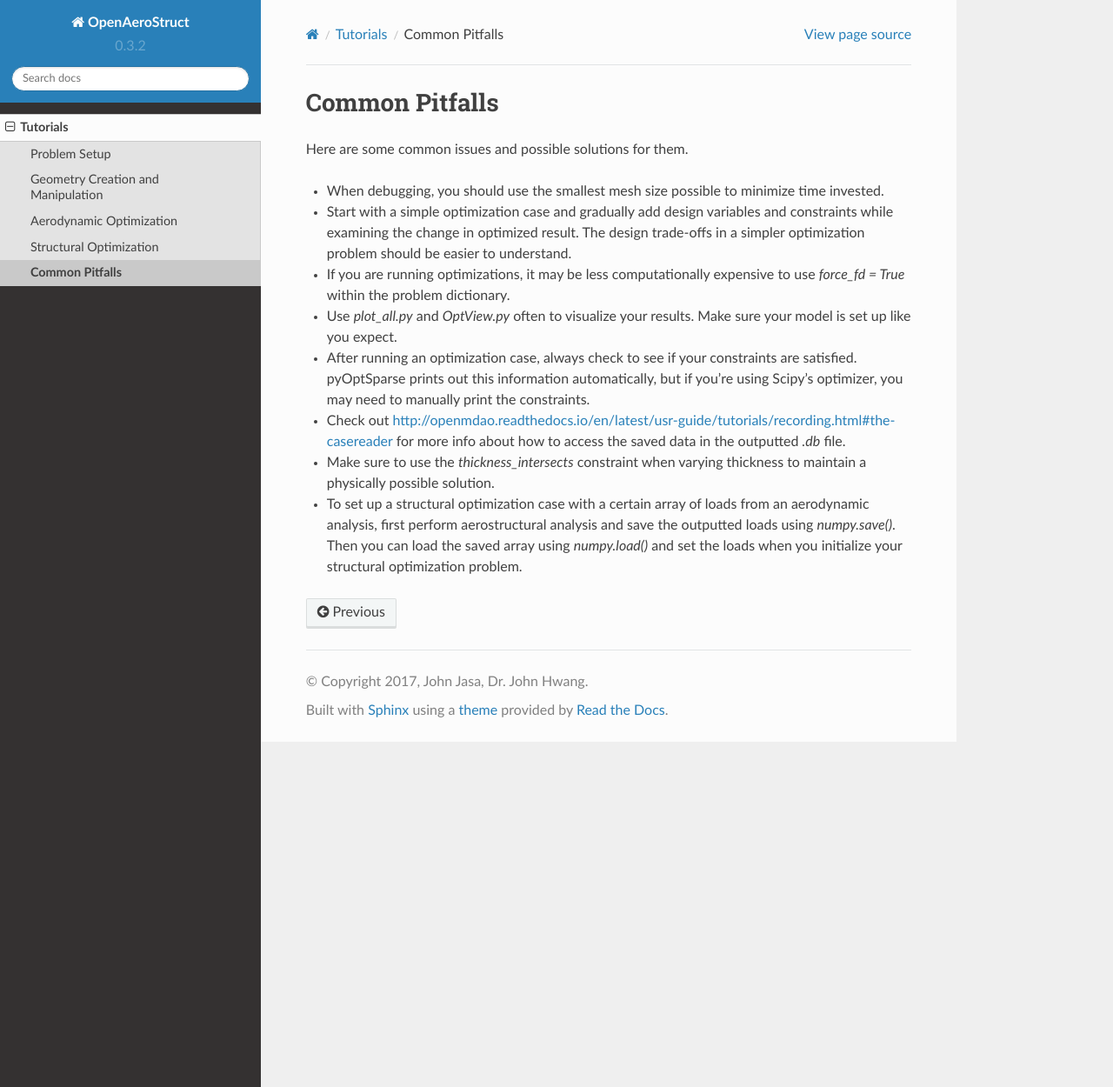
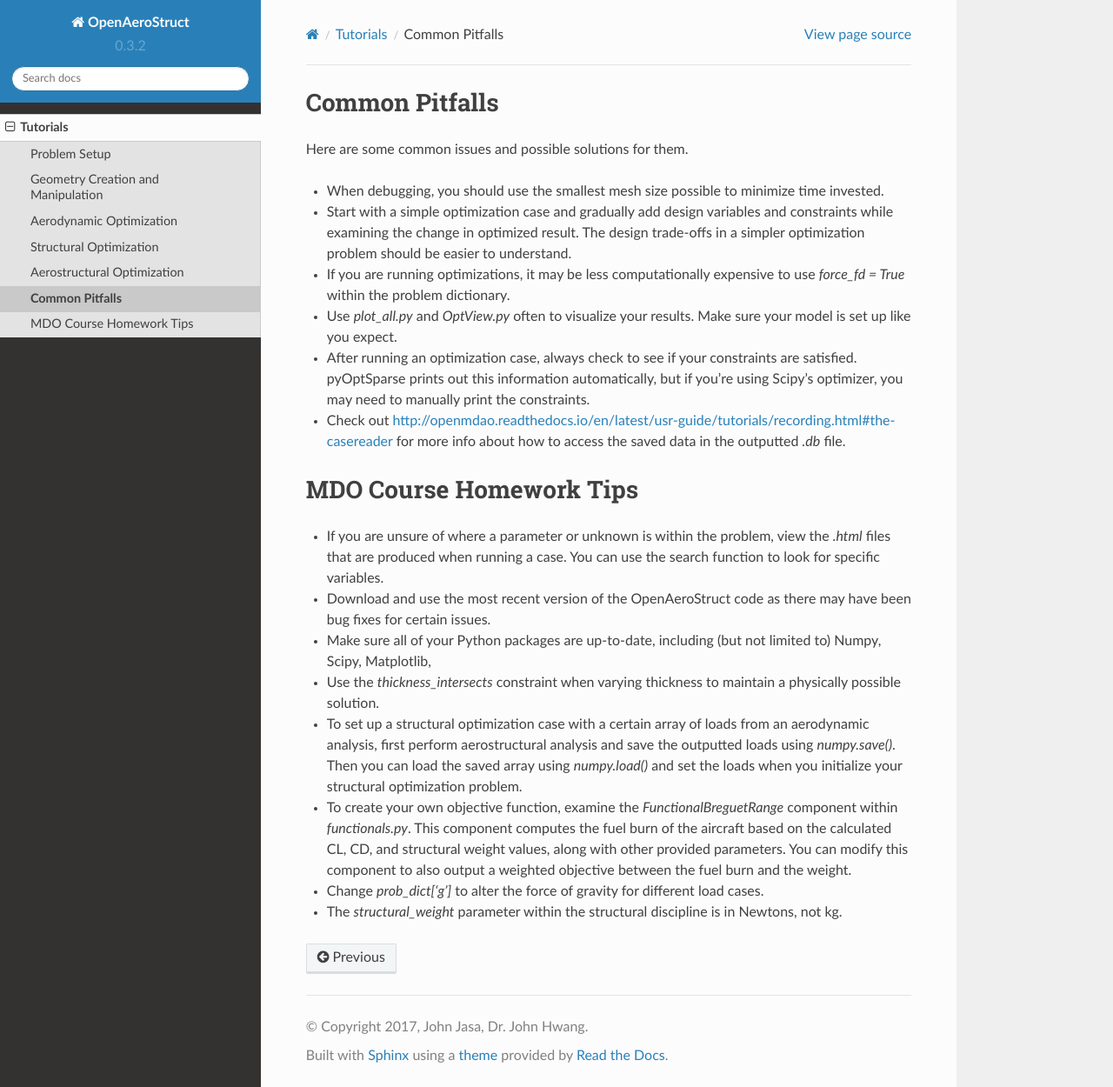
Before and after one commit to mid2SUPAERO/ecoHALE, a Sphinx documentation site: the page built from doc/tutorials/common_pitfalls.rst, in a window 1280 px wide and 1250 px high. Shown: the whole window at 87% size. Built offline with Sphinx 7.4.7 and the Read the Docs theme 2.0.0, drawn with Linux system fonts in a browser that asks for light colours.

Commit message:
Updated comments and added aerostructural optimization tutorial (#20)
* Fixed failing tests

* Changed 'weight' to 'structural_weight' and added clarity in docs and comments

* Added aerostructural tutorial

```diff
--- a/doc/tutorials.rst
+++ b/doc/tutorials.rst
@@ -11,4 +11,5 @@ Tutorials
    tutorials/geometry_manipulation.rst
    tutorials/aero.rst
    tutorials/struct.rst
+   tutorials/aerostruct.rst
    tutorials/common_pitfalls.rst
--- a/doc/tutorials/common_pitfalls.rst
+++ b/doc/tutorials/common_pitfalls.rst
@@ -17,6 +17,21 @@ Here are some common issues and possible solutions for them.
 
 - Check out http://openmdao.readthedocs.io/en/latest/usr-guide/tutorials/recording.html#the-casereader for more info about how to access the saved data in the outputted `.db` file.
 
-- Make sure to use the `thickness_intersects` constraint when varying thickness to maintain a physically possible solution.
+MDO Course Homework Tips
+========================
+
+- If you are unsure of where a parameter or unknown is within the problem, view the `.html` files that are produced when running a case. You can use the search function to look for specific variables.
+
+- Download and use the most recent version of the OpenAeroStruct code as there may have been bug fixes for certain issues.
+
+- Make sure all of your Python packages are up-to-date, including (but not limited to) Numpy, Scipy, Matplotlib,
+
+- Use the `thickness_intersects` constraint when varying thickness to maintain a physically possible solution.
 
 - To set up a structural optimization case with a certain array of loads from an aerodynamic analysis, first perform aerostructural analysis and save the outputted loads using `numpy.save()`. Then you can load the saved array using `numpy.load()` and set the loads when you initialize your structural optimization problem.
+
+- To create your own objective function, examine the `FunctionalBreguetRange` component within `functionals.py`. This component computes the fuel burn of the aircraft based on the calculated CL, CD, and structural weight values, along with other provided parameters. You can modify this component to also output a weighted objective between the fuel burn and the weight.
+
+- Change `prob_dict['g']` to alter the force of gravity for different load cases.
+
+- The `structural_weight` parameter within the structural discipline is in Newtons, not kg.
--- a/doc/tutorials/geometry_manipulation.rst
+++ b/doc/tutorials/geometry_manipulation.rst
@@ -92,8 +92,10 @@ Using OpenAeroStruct's geometry modifiers to create an initial geometry
 
 Instead of using a user-defined mesh, you could start with the default rectangular mesh and transform it into a certain shape using OpenAeroStruct's geometry tools.
 In the code below, we start with a rectangular wing and apply a chord and x shear distribution to create a wing shape close to the CRM.
-Note that we can use any number of control points for each design variable
-to achieve our desired shape.
+
+.. note::
+  We can use any number of control points for each design variable to achieve our desired shape.
+  The number of control points does not need to match the number of nodal points.
 
 .. code-block:: python
 
--- a/doc/tutorials/problem_setup.rst
+++ b/doc/tutorials/problem_setup.rst
@@ -52,6 +52,8 @@ Keywords are case-specific.
 
 If you install `pyOptSparse <https://bitbucket.org/mdolab/pyoptsparse>`_, you can use `pyOptSparseDriver` within OpenMDAO.
 This allows you to use a wider variety of optimizers.
+However, this is only recommended for Linux and Mac users, as the relevant
+portions of pyOptSparse may be difficult to compile correctly on some Windows machines.
 
 
 2. Add your lifting surface(s)
--- a/run_spatialbeam.py
+++ b/run_spatialbeam.py
@@ -65,7 +65,7 @@ if __name__ == "__main__":
         OAS_prob.add_desvar('wing.thickness_cp', lower=0.001, upper=0.25, scaler=1e2)
         OAS_prob.add_constraint('wing.thickness_intersects', upper=0.)
         OAS_prob.add_constraint('wing.failure', upper=0.)
-        OAS_prob.add_objective('wing.weight', scaler=1e-3)
+        OAS_prob.add_objective('wing.structural_weight', scaler=1e-3)
         OAS_prob.setup()
 
     # Multiple lifting surfaces
@@ -79,7 +79,7 @@ if __name__ == "__main__":
         OAS_prob.add_desvar('wing.thickness_cp', lower=0.001, upper=0.25, scaler=1e2)
         OAS_prob.add_constraint('wing.thickness_intersects', upper=0.)
         OAS_prob.add_constraint('wing.failure', upper=0.)
-        OAS_prob.add_objective('wing.weight', scaler=1e-3)
+        OAS_prob.add_objective('wing.structural_weight', scaler=1e-3)
 
         # Note that these tail variables have no effect on the wing and thus
         # have no need to be changed except to satisfy the failure constraint
@@ -93,5 +93,5 @@ if __name__ == "__main__":
     st = time()
     # Actually run the problem
     OAS_prob.run()
-    print("\nWing weight:", OAS_prob.prob['wing.weight'])
+    print("\nWing structural weight:", OAS_prob.prob['wing.structural_weight'])
     print("Time elapsed: {} secs".format(time() - st))
```
Also changed, not shown: doc/tutorials/aerostruct.rst (added, +150 -0 lines), doc/tutorials/struct.rst (+5 -5 lines), functionals.py (+6 -6 lines), run_classes.py (+13 -6 lines), spatialbeam.py (+5 -5 lines), test_suite.py (+8 -8 lines), doc/tutorials/aerostruct_sample.png (added).
